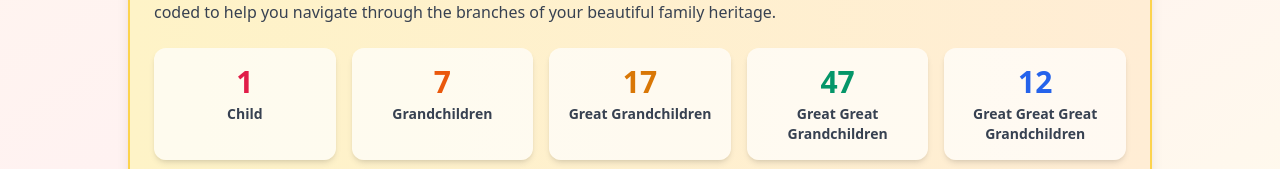
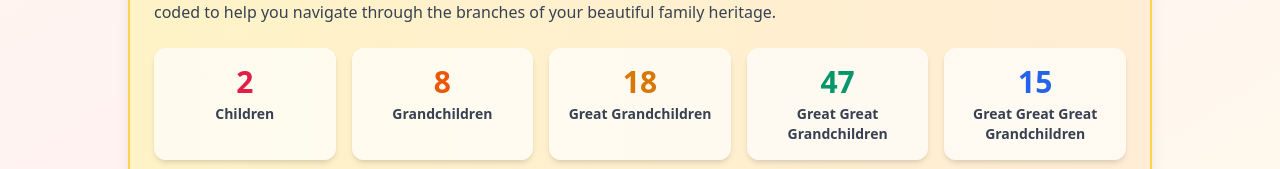
Before and after one commit to jseedat95/familyTree, a React (Vite) app: page / in a window 1280 px wide. Shown: the part 436-605 px from the top of the page. Built offline with nearby package versions, Linux system fonts and the light colour scheme.

Commit message:
Add new Ahmed Ally branch (Raooda Van Wyk descendants), update stats, build#20260212

```diff
--- a/src/FamilyTree.jsx
+++ b/src/FamilyTree.jsx
@@ -330,6 +330,28 @@ const FamilyTree = () => {
     children: [fadia, zulweena, riyadh]
   };
 
+  const yunus = {
+    person: { name: "Yunus Ally", dob: "10 October 1988", spouse: "Shahkira (20 November 1989)" },
+    id: "yunus",
+    children: [
+      { person: { name: "Hafsah Ally", dob: "26 December 2018" }, id: "hafsah", children: [] },
+      { person: { name: "Waael Ally", dob: "2 December 2020" }, id: "waael", children: [] },
+      { person: { name: "Jabir Ally", dob: "16 July 2025" }, id: "jabir", children: [] }
+    ]
+  };
+
+  const ahmad = {
+    person: { name: "Ahmad Ally", dob: "9 October 1955", spouse: "Aziza Ebrahim Jaffer (6 December 1954)" },
+    id: "ahmad",
+    children: [yunus]
+  };
+
+  const ahmedRaooda = {
+    person: { name: "Ahmed Ally", dob: "3 June 1915", spouse: "Raooda Van Wyk" },
+    id: "ahmed-raooda",
+    children: [ahmad]
+  };
+
   const ahmed = {
     person: { name: "Ahmed Ally", dob: "3 June 1915", spouse: "Khatija Esa (31 Dec 1921)" },
     id: "ahmed",
@@ -347,7 +369,7 @@ const FamilyTree = () => {
   const founder = {
     person: { name: "Ismail Ally", spouse: "Gadija Toefy (b. 1896)" },
     id: "founder",
-    children: [ahmed]
+    children: [ahmed, ahmedRaooda]
   };
 
   return (
@@ -371,15 +393,15 @@ const FamilyTree = () => {
 
           <div className="mt-6 grid grid-cols-2 md:grid-cols-5 gap-4">
             <div className="bg-white/70 rounded-xl p-4 text-center shadow-md">
-              <div className="text-3xl font-bold text-rose-600">1</div>
-              <div className="text-sm font-semibold text-gray-700 mt-1">Child</div>
+              <div className="text-3xl font-bold text-rose-600">2</div>
+              <div className="text-sm font-semibold text-gray-700 mt-1">Children</div>
             </div>
             <div className="bg-white/70 rounded-xl p-4 text-center shadow-md">
-              <div className="text-3xl font-bold text-orange-600">7</div>
+              <div className="text-3xl font-bold text-orange-600">8</div>
               <div className="text-sm font-semibold text-gray-700 mt-1">Grandchildren</div>
             </div>
             <div className="bg-white/70 rounded-xl p-4 text-center shadow-md">
-              <div className="text-3xl font-bold text-amber-600">17</div>
+              <div className="text-3xl font-bold text-amber-600">18</div>
               <div className="text-sm font-semibold text-gray-700 mt-1">Great Grandchildren</div>
             </div>
             <div className="bg-white/70 rounded-xl p-4 text-center shadow-md">
@@ -387,7 +409,7 @@ const FamilyTree = () => {
               <div className="text-sm font-semibold text-gray-700 mt-1">Great Great Grandchildren</div>
             </div>
             <div className="bg-white/70 rounded-xl p-4 text-center shadow-md">
-              <div className="text-3xl font-bold text-blue-600">12</div>
+              <div className="text-3xl font-bold text-blue-600">15</div>
               <div className="text-sm font-semibold text-gray-700 mt-1">Great Great Great Grandchildren</div>
             </div>
           </div>
```
